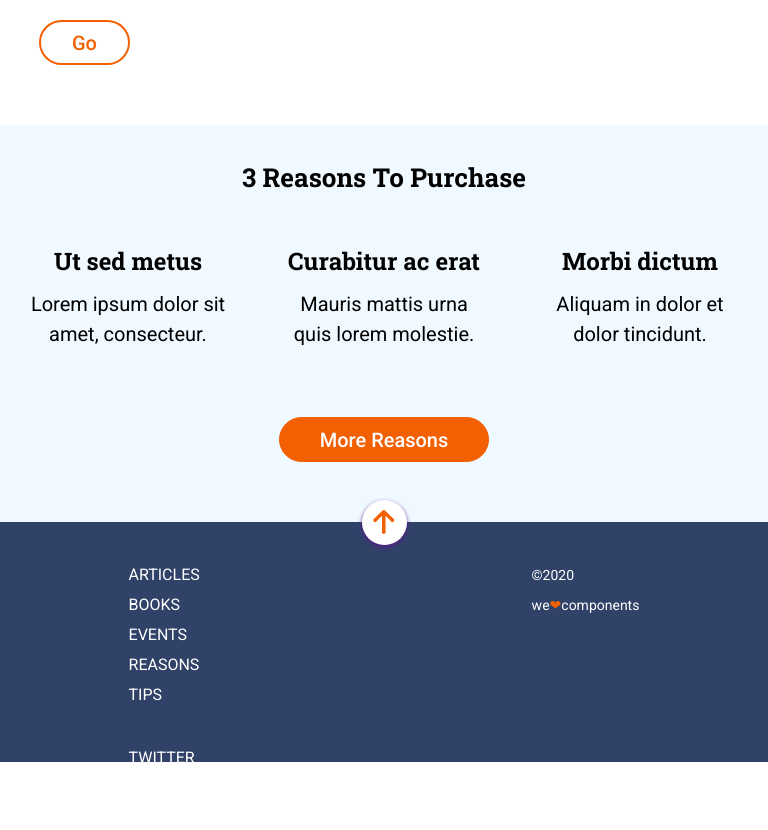
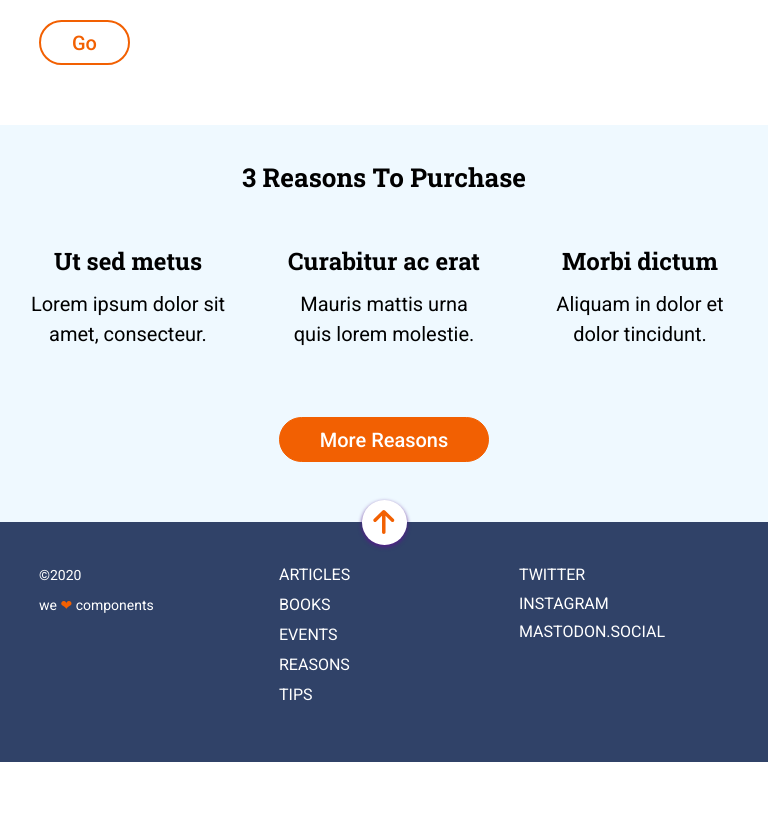
Before and after one commit to maribelgr/layout-anonymous-proxy, a website: page docs/index.html in a window 768 px wide. Shown: the part 1005-1835 px from the top of the page. After the commit the page ends 1767 px from the top, so only its background shows below. Drawn offline with Linux system fonts and the light colour scheme.

Commit message:
Add tablet media query module 4

```diff
--- a/docs/index.html
+++ b/docs/index.html
@@ -76,8 +76,7 @@
       <a class="footer-button" href="">
         <img class="arrow-button" src="./assets/images/ico-arrow.svg" alt="" />
       </a>
-      <div class="linkSocial-container">
-        <nav>
+      <nav class="articles-container">
         <ul class="link-container">
           <li class="item">
             <a href="https://adalab.es/">articles</a>
@@ -96,7 +95,7 @@
           </li>
         </ul>
       </nav>
-        <nav>
+      <nav class="twitter-container">
         <ul class="socialMedia-container">
           <li class="item">
             <a href="https://adalab.es/">twitter</a>
@@ -109,10 +108,9 @@
           </li>
         </ul>
       </nav>
-      </div>
       <div class="small-container">
         <small>©2020</small>
-        <small>we<span class="footer-quore">❤︎</span>components</small>
+        <small>we<span class="footer-quore"> ❤︎ </span>components</small>
       </div>
     </footer>
 
--- a/src/scss/layout/_footer.scss
+++ b/src/scss/layout/_footer.scss
@@ -7,8 +7,8 @@
   height: 465px;
   position: relative;
   @media all and (min-width: 768px) and (max-width: 1199px) {
-    flex-direction: row-reverse;
-    justify-content: space-around;
+    flex-direction: row;
+    justify-content: center;
     height: 240px;
     align-items: baseline;
   }
@@ -33,20 +33,11 @@
   height: 24px;
 }
 
-.linkSocial-container {
-  height: 270px;
-  display: flex;
-  flex-direction: column;
-  justify-content: space-between;
-  margin-top: 37.5px;
-  padding: 0;
+.articles-container {
   @media all and (min-width: 768px) and (max-width: 1199px) {
-    min-width: 450px;
-    flex-direction: row;
-    justify-content: space-around;
+    order: 1;
   }
 }
-
 .link-container {
   list-style-type: none;
   text-align: center;
@@ -55,9 +46,18 @@
   display: flex;
   flex-direction: column;
   justify-content: space-around;
-
+  margin-top: 37.5px;
   @media all and (min-width: 768px) and (max-width: 1199px) {
     text-align: left;
+    min-width: 210px;
+    margin-right: 15px;
+    margin-left: 15px;
+  }
+}
+
+.twitter-container {
+  @media all and (min-width: 768px) and (max-width: 1199px) {
+    order: 2;
   }
 }
 
@@ -71,7 +71,8 @@
   justify-content: space-around;
   @media all and (min-width: 768px) and (max-width: 1199px) {
     text-align: left;
-    margin-left: 39px;
+    min-width: 210px;
+    margin-left: 15px;
   }
 }
 
@@ -95,6 +96,8 @@
   margin-bottom: 30px;
   @media all and (min-width: 768px) and (max-width: 1199px) {
     align-items: baseline;
+    min-width: 210px;
+    margin-right: 15px;
   }
 }
 
```
Also changed, not shown: src/html/partials/footer.html (+2 -4 lines), docs/assets/css/main.css. Lines whose indentation alone changed are shown as unchanged.
